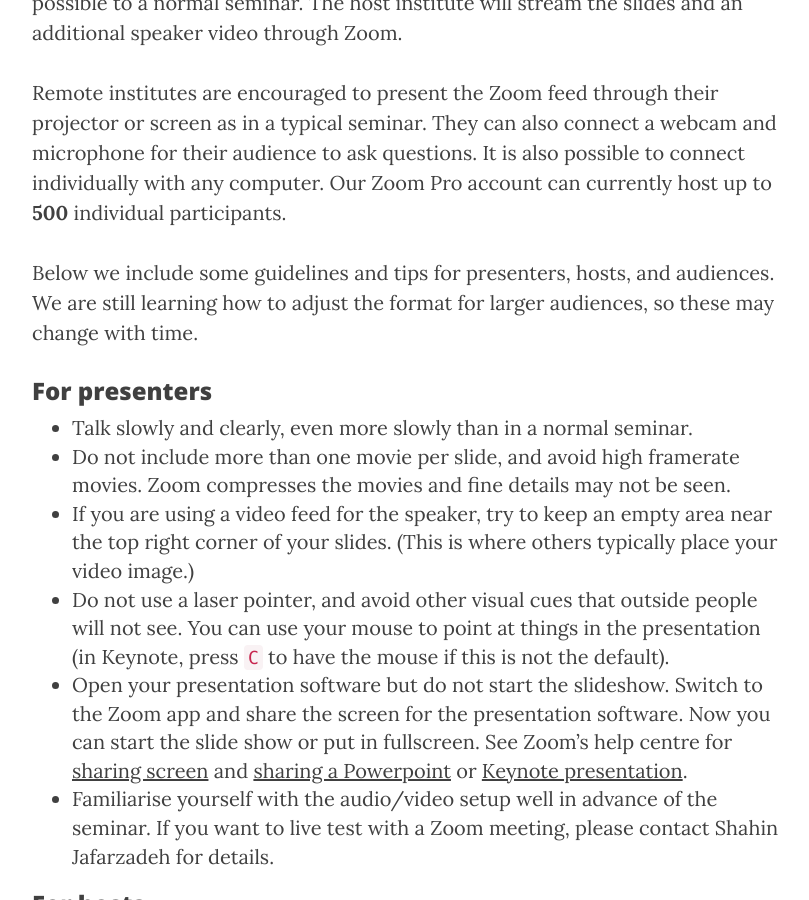
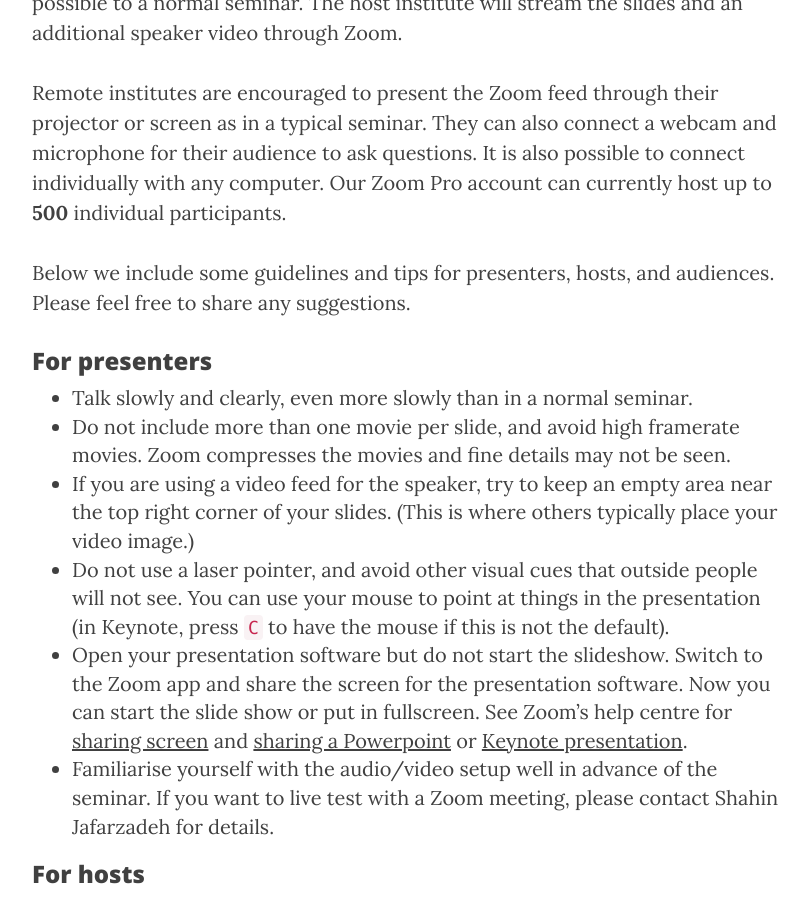
Before and after one commit to ITA-Solar/espos, a Jekyll site: the page built from guidelines.md, in a window 1280 px wide and 900 px high, scrolled down 677 px. Shown: the whole window, without its empty margins (233-1042 px from the left). Built offline with Jekyll 4.4.1, drawn with Linux system fonts in a browser that asks for light colours; nearby versions of some CDN libraries.

Commit message:
Update guidelines.md

```diff
--- a/guidelines.md
+++ b/guidelines.md
@@ -10,7 +10,7 @@ The nominal duration of each seminar is 30 minutes, plus time for questions (abo
 
 Remote institutes are encouraged to present the Zoom feed through their projector or screen as in a typical seminar. They can also connect a webcam and microphone for their audience to ask questions. It is also possible to connect individually with any computer. Our Zoom Pro account can currently host up to **500** individual participants.
 
-Below we include some guidelines and tips for presenters, hosts, and audiences. We are still learning how to adjust the format for larger audiences, so these may change with time.
+Below we include some guidelines and tips for presenters, hosts, and audiences. Please feel free to share any suggestions.
 
 
 ### For presenters
```
